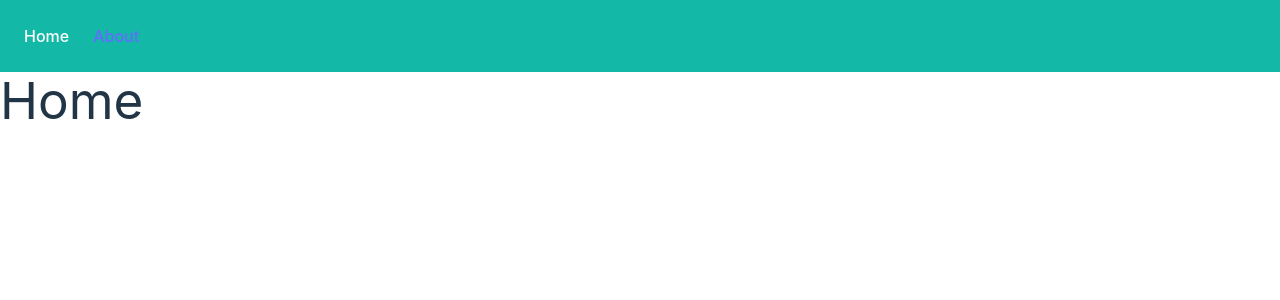
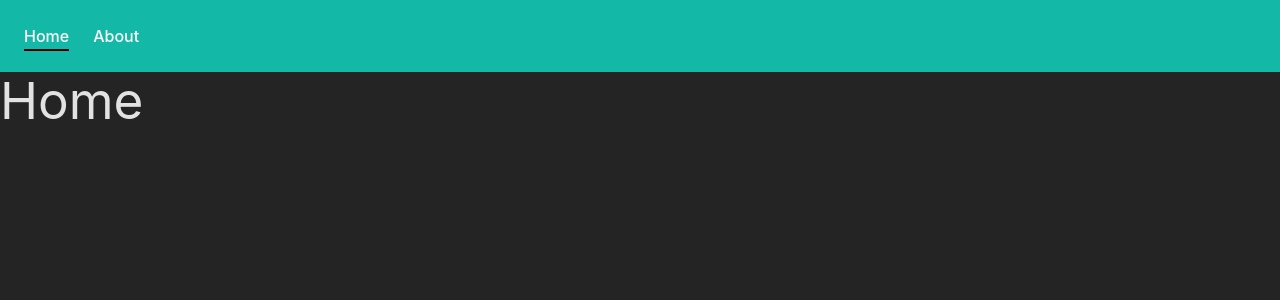
Before and after one commit to ait-varun/React, a React (Vite) app: page / in a window 1280 px wide. Shown: the top 300 px of the page. Built offline with nearby package versions, Linux system fonts and the light colour scheme.

Commit message:
updated navbar

```diff
--- a/src/App.css
+++ b/src/App.css
@@ -1,9 +1,37 @@
 /* navbar */
 
-.pending {
+nav a .pending {
+  color: rgb(146, 146, 146);
+}
+
+nav a {
+  font-weight: 500;
+  color: white;
+  text-decoration: inherit;
+  position: relative;
+}
+
+nav a::after {
+  display: block;
+  content: '';
+  border-bottom: solid 2px black;
+  transform: scaleX(0);
+  transition: transform 300ms ease-in-out;
+  position: absolute;
+  bottom: -3px;
+  left: 0;
+  right: 0;
+}
+
+nav a:hover::after,
+.active::after {
+  transform: scaleX(1);
+}
+
+nav a .pending {
+  color: rgb(146, 146, 146);
+}
+
+nav a .active {
   color: rgb(0, 0, 0);
 }
-
-.active {
-  color: rgb(255, 255, 255);
-}
--- a/src/index.css
+++ b/src/index.css
@@ -17,14 +17,7 @@
   -moz-osx-font-smoothing: grayscale;
 }
 
-a {
-  font-weight: 500;
-  color: #646cff;
-  text-decoration: inherit;
-}
-a:hover {
-  color: #535bf2;
-}
+
 
 body {
   margin: 0;
@@ -56,7 +49,7 @@ button:focus-visible {
   outline: 4px auto -webkit-focus-ring-color;
 }
 
-@media (prefers-color-scheme: light) {
+/* @media (prefers-color-scheme: light) {
   :root {
     color: #213547;
     background-color: #ffffff;
@@ -67,4 +60,4 @@ button:focus-visible {
   button {
     background-color: #f9f9f9;
   }
-}
+} */
--- a/src/output.css
+++ b/src/output.css
@@ -566,10 +566,6 @@ video {
   align-items: center;
 }
 
-.justify-between {
-  justify-content: space-between;
-}
-
 .gap-6 {
   gap: 1.5rem;
 }
@@ -594,16 +590,6 @@ video {
   text-rendering: optimizeLegibility;
   -webkit-font-smoothing: antialiased;
   -moz-osx-font-smoothing: grayscale;
-}
-
-a {
-  font-weight: 500;
-  color: #646cff;
-  text-decoration: inherit;
-}
-
-a:hover {
-  color: #535bf2;
 }
 
 body {
@@ -638,17 +624,15 @@ button:focus-visible {
   outline: 4px auto -webkit-focus-ring-color;
 }
 
-@media (prefers-color-scheme: light) {
+/* @media (prefers-color-scheme: light) {
   :root {
     color: #213547;
     background-color: #ffffff;
   }
-
   a:hover {
     color: #747bff;
   }
-
   button {
     background-color: #f9f9f9;
   }
-}
+} */
```
